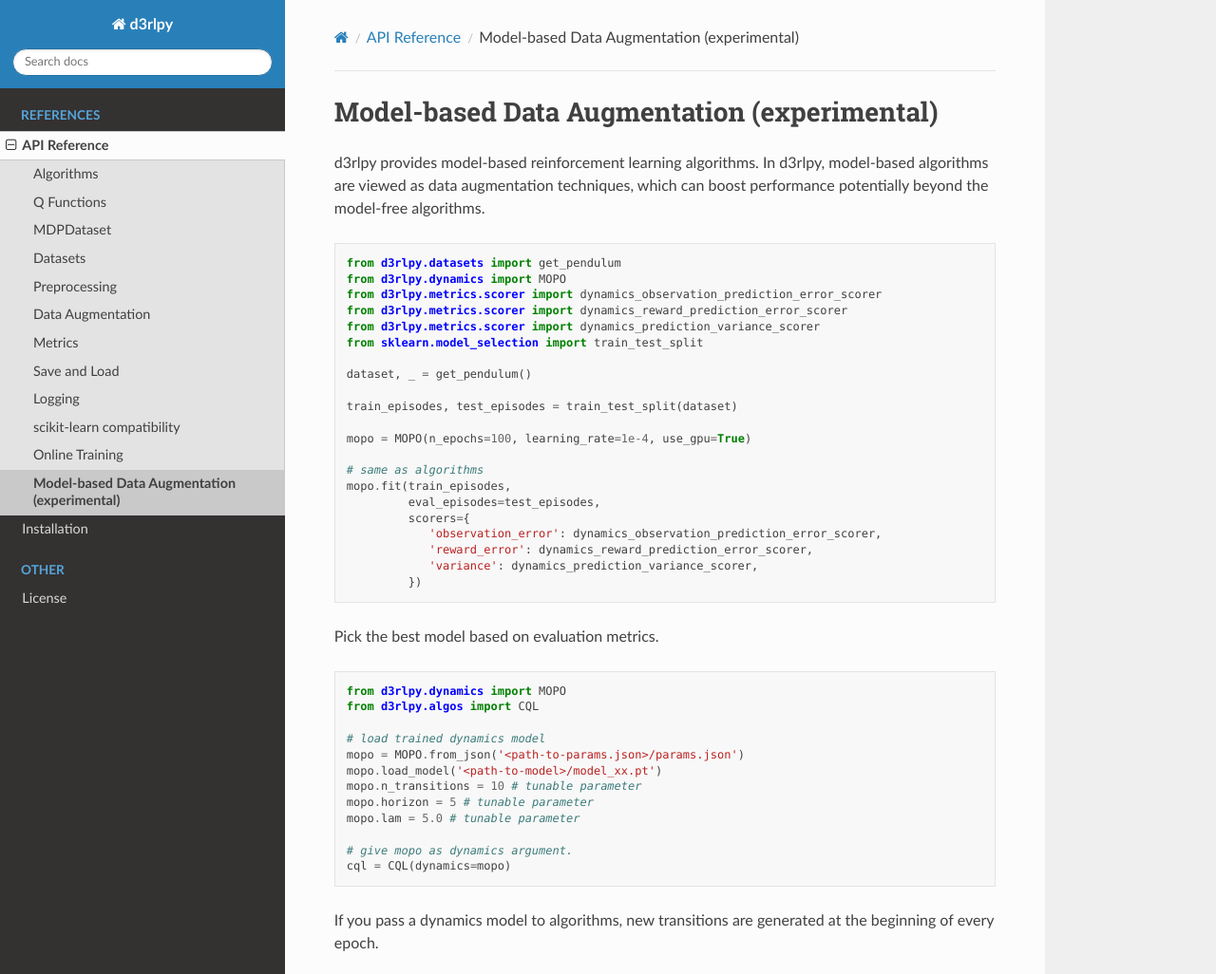
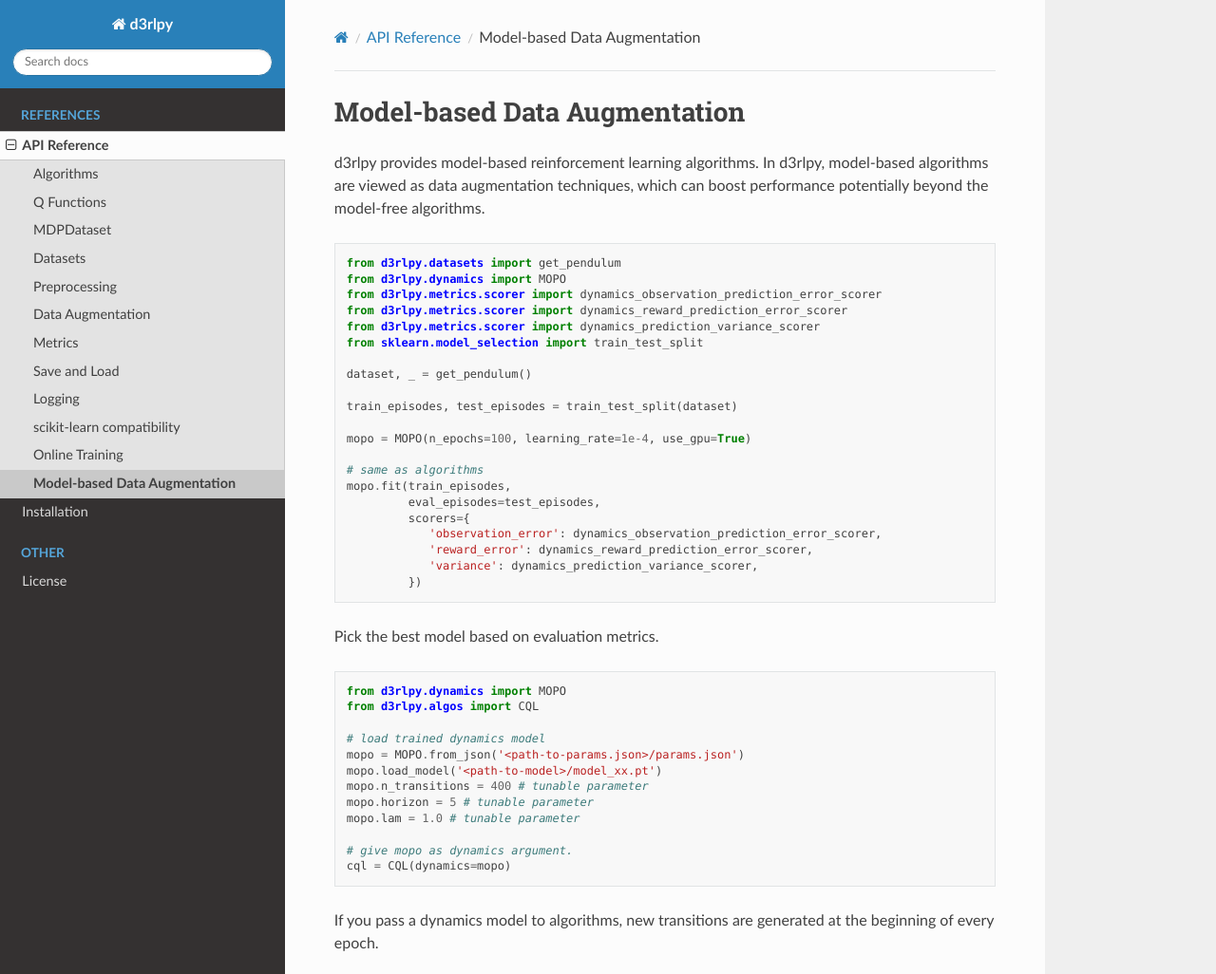
Before and after one commit to takuseno/d3rlpy, a Sphinx documentation site: the page built from docs/references/model_based.rst, in a window 1280 px wide and 1319 px high, cut to the strip 0-1026 px from the top of the window. Shown: the whole strip at 95% size. Built offline with Sphinx 7.4.7 and the Read the Docs theme 2.0.0, drawn with Linux system fonts in a browser that asks for light colours; pages that are not in the unit, such as notebooks, are missing from menus.

Commit message:
Remove experimental form MOPO

```diff
--- a/docs/references/model_based.rst
+++ b/docs/references/model_based.rst
@@ -1,5 +1,5 @@
-Model-based Data Augmentation (experimental)
-============================================
+Model-based Data Augmentation
+=============================
 
 .. module:: d3rlpy.dynamics
 
@@ -41,9 +41,9 @@ Pick the best model based on evaluation metrics.
   # load trained dynamics model
   mopo = MOPO.from_json('<path-to-params.json>/params.json')
   mopo.load_model('<path-to-model>/model_xx.pt')
-  mopo.n_transitions = 10 # tunable parameter
+  mopo.n_transitions = 400 # tunable parameter
   mopo.horizon = 5 # tunable parameter
-  mopo.lam = 5.0 # tunable parameter
+  mopo.lam = 1.0 # tunable parameter
 
   # give mopo as dynamics argument.
   cql = CQL(dynamics=mopo)
```
Also changed, not shown: README.md (+1 -1 lines).
